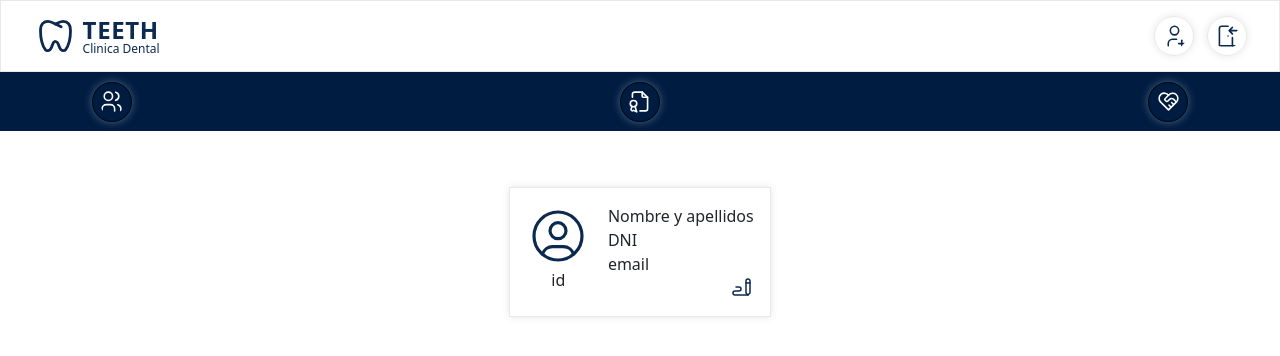
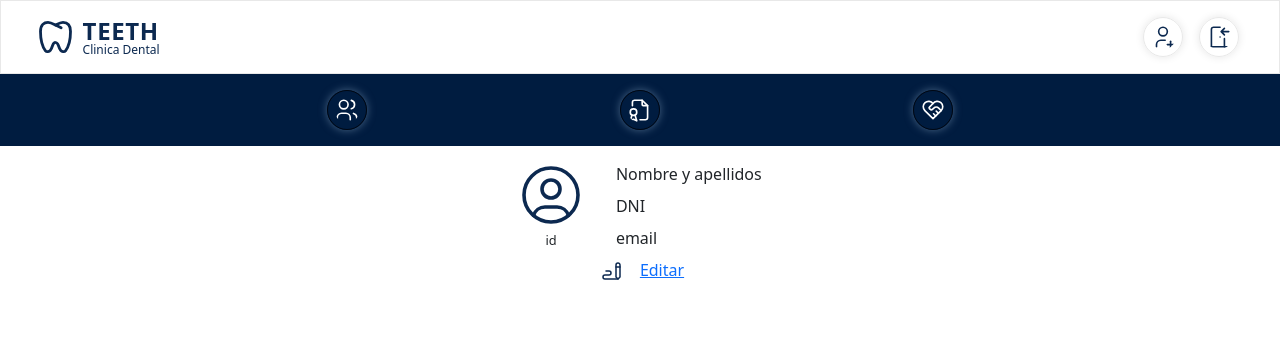
Before and after one commit to ditgrau/jgp-fsd-ClinicaDental-Frontend, a React (Vite) app in the folder clinicaDental/: page /profile in a window 1280 px wide. Shown: the top 356 px of the page. Built offline with nearby package versions, Linux system fonts and the light colour scheme.

Commit message:
feat: nuevo componente iconNav

```diff
--- a/clinicaDental/src/componentes/Header/Header.css
+++ b/clinicaDental/src/componentes/Header/Header.css
@@ -4,18 +4,8 @@
     border: solid 1px rgb(232, 232, 232);
 }
 
-.iconNavbar {
-    padding: .4rem;
-    width: 2.5rem;
-    height: 2.5rem;
-    border-radius: 50%;
-    box-shadow: 0 0 .5rem rgba(0,0,0,.1);
-    border: solid 1px rgb(232, 232, 232);
-}
-
 .nav-icons {
     margin-right: 2rem;
-    gap: .8rem;
     display: flex;
     flex-direction: row;
 }
--- a/clinicaDental/src/componentes/Header/Header.jsx
+++ b/clinicaDental/src/componentes/Header/Header.jsx
@@ -1,13 +1,13 @@
 import React from 'react';
 import { Navbar } from 'react-bootstrap';
-import { Link } from 'react-router-dom';
 import { Logo } from '../Logo/Logo';
-import { useDispatch , useSelector } from 'react-redux';
-import { logout , userData } from '../../Redux/userSlice';
-
+import { useDispatch, useSelector } from 'react-redux';
+import { logout, userData } from '../../Redux/userSlice';
+import { IconNav } from '../IconNav/IconNav'
 import loginIcon from '../../assets/door-enter.svg'
 import signinIcon from '../../assets/user-plus.svg'
 import logoutIcon from '../../assets/door-exit.svg'
+import userIcon from '../../assets/user-circle.svg'
 
 import './Header.css'
 
@@ -26,21 +26,14 @@ export function Header() {
             {
                 isLogged
                     ? <nav className='nav-icons'>
-                        <Link to='/login'>
-                            <img src={logoutIcon} alt='login' className='iconNavbar' onClick={() => dispatch(logout())}></img>
-                        </Link>
+                        <IconNav link='/profile' className='whiteStyle' icon={userIcon} text='Mi Perfil'/>
+                        <IconNav link='/' className='whiteStyle' icon={logoutIcon}  text='Logout' clickFunction={() => dispatch(logout())}/>
                     </nav>
                     : <nav className='nav-icons'>
-                        <Link to='/signup'>
-                            <img src={signinIcon} alt='signin' className='iconNavbar'></img>
-                        </Link>
-
-                        <Link to='/login'>
-                            <img src={loginIcon} alt='login' className='iconNavbar'></img>
-                        </Link>
+                        <IconNav link='/signup' className='whiteStyle' icon={signinIcon} text='Sing Up'/>
+                        <IconNav link='/login' className='whiteStyle' icon={loginIcon} text='Login'/>
                     </nav>
             }
-
         </Navbar >
     )
 }
--- /dev/null
+++ b/clinicaDental/src/componentes/IconNav/IconNav.css
@@ -0,0 +1,48 @@
+.iconNav {
+    display: flex;
+    flex-direction: column;
+    align-items: center;
+    justify-content: center;
+    text-decoration: none;
+    width: 3.5rem;
+    height: 3.5rem;
+}
+
+.iconNav:hover .iconText {
+    display: block;
+}
+
+.iconNav:hover .iconImg {
+    display: none;
+}
+
+.iconImg {
+    padding: .4rem;
+    width: 2.5rem;
+    height: 2.5rem;
+    border-radius: 50%;
+}
+
+.iconText {
+    display: none;
+    font-size: .8rem;
+}
+
+.darkStyle {
+    box-shadow: 0 0 .5rem rgba(122, 152, 180, 0.6);
+    border: solid 1px rgb(0, 7, 18);
+}
+
+.whiteStyle {
+    box-shadow: 0 0 .5rem rgba(0,0,0,.1);
+    border: solid 1px rgb(232, 232, 232);
+}
+
+.darkStyleText {
+    color: #77a3dc;
+    font-weight: 500;
+}
+
+.whiteStyleText {
+    color: #001c40;
+}
--- /dev/null
+++ b/clinicaDental/src/componentes/IconNav/IconNav.jsx
@@ -0,0 +1,12 @@
+import React from 'react';
+import { Link } from 'react-router-dom';
+import './IconNav.css'
+
+export function IconNav({ link , className , icon , text, clickFunction}) {
+    return (
+    <Link to={link} className='iconNav' onClick={clickFunction}>
+        <img src={icon} alt={text} className={`iconImg ${className}`}></img>
+        <span className={`iconText ${className}Text`}>{text}</span>
+    </Link>
+    )
+}
--- a/clinicaDental/src/componentes/SecondNavbar/SecondNavbar.css
+++ b/clinicaDental/src/componentes/SecondNavbar/SecondNavbar.css
@@ -2,36 +2,3 @@
     width: 100vw;
     background-color: #001c40;
 }
-
-.iconSecond {
-    display: flex;
-    flex-direction: column;
-    align-items: center;
-    justify-content: center;
-    text-decoration: none;
-    font-size: .8rem;
-    color: #ffffff;
-    margin: .1rem;
-    width: 3.5rem;
-}
-
-.sn-iconImg {
-    padding: .4rem;
-    width: 2.5rem;
-    height: 2.5rem;
-    border-radius: 50%;
-    box-shadow: 0 0 .5rem rgba(122, 152, 180, 0.6);
-    border: solid 1px rgb(0, 7, 18);
-}
-
-.iconSecond:hover .sn-iconText {
-    display: block;
-}
-
-.iconSecond:hover .sn-iconImg {
-    display: none;
-}
-
-.sn-iconText {
-    display: none;
-}
--- a/clinicaDental/src/componentes/SecondNavbar/SecondNavbar.jsx
+++ b/clinicaDental/src/componentes/SecondNavbar/SecondNavbar.jsx
@@ -1,28 +1,20 @@
 import React from "react";
 import { Container, Navbar } from 'react-bootstrap'
+import { IconNav } from '../IconNav/IconNav'
 import dentistsIcon from '../../assets/users.svg'
 import specialtiesIcon from '../../assets/file-certificate.svg'
 import tretamentsIcon from '../../assets/heart-handshake.svg'
-import { Link } from 'react-router-dom';
+
 import './SecondNavbar.css'
 
 export function SecondNavbar() {
 
     return (
         <Navbar className="secondNavbar">
-            <Container>
-                <Link to='/dentists' className='iconSecond'>
-                    <img src={dentistsIcon} alt='dentists' className='sn-iconImg'></img>
-                    <span className='sn-iconText'>Dentistas</span>
-                </Link>
-                <Link to='/specialties' className='iconSecond'>
-                    <img src={specialtiesIcon} alt='specialties' className='sn-iconImg'></img>
-                    <span className='sn-iconText'>Especialidades</span>
-                </Link>
-                <Link to='/treatments' className='iconSecond'>
-                    <img src={tretamentsIcon} alt='treatments' className='sn-iconImg'></img>
-                    <span className='sn-iconText'>Tratamientos</span>
-                </Link>
+            <Container style={{ justifyContent: 'space-evenly'}}>
+                <IconNav link='/dentists' className='darkStyle' icon={dentistsIcon} text='Dentistas' />
+                <IconNav link='/specialties' className='darkStyle' icon={specialtiesIcon} text='Especialidades' />
+                <IconNav link='/treatments' className='darkStyle' icon={tretamentsIcon} text='Tratamientos' />
             </Container>
         </Navbar >
 
--- a/clinicaDental/src/pages/Profile/Profile.css
+++ b/clinicaDental/src/pages/Profile/Profile.css
@@ -1,45 +1,48 @@
+.profile-row {
+    justify-content: space-evenly;
+    gap: 1rem;
+    margin-top: 2.5rem !important;
+}
+
 .profile-card {
-    box-shadow: 0 0 .5rem rgba(0, 0, 0, .1);
-    border: solid 1px rgb(232, 232, 232);
-    margin-top: 3.5rem;
     display: inline-flex;
+    justify-content: space-around;
     padding: .5rem;
     flex-direction: row;
-    gap: .1rem;
 }
 
 .id-card {
-    width: 4rem;
+    width: 4.5rem;
     display: flex;
     flex-direction: column;
-    margin: .5rem
+    margin: .3rem;
+    font-size: 0.8rem;
 }
 
 .data-card {
-    display: flex;
+    display: inline-flex;
     flex-direction: column;
     text-align: left;
-    margin: .5rem
+    margin: .5rem;
+    overflow-x: auto;
+    gap: .5rem;
 }
 
-.editProfile {
+.data-card span {
+    max-width: 100%;
+    overflow: hidden;
+    word-break: break-word;
+    margin-left: 1rem;
+}
+
+.profile-footer {
+    background-color: white !important;
     display: flex;
     flex-direction: row-reverse;
-    height: 1.5rem;
-    align-items: center;
-    text-decoration: none;
 }
 
-.editProfile:hover .editProfile-text {
-    display: block;
+.title-card {
+    color: #273d5d;
+    font-weight: 700;
+    margin-bottom: .2rem;
 }
-
-.editProfile:hover .editProfile-img {
-    display: none;
-}
-
-.editProfile-text {
-    display: none;
-    font-size: .8rem ;
-    color: #273d5d
-}
```
